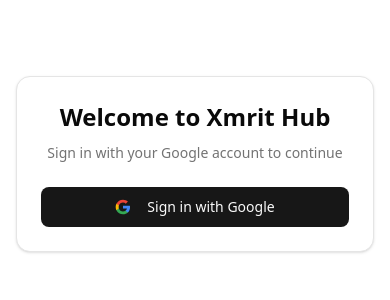
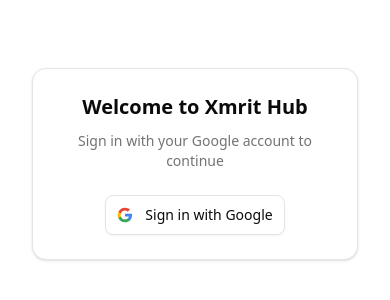
Before and after one commit to Ecommerce-Enablers-Pte-Ltd/xmrit-hub, a Next.js app: page /auth/signin in a window 390 px wide. Shown: the part 258-558 px from the top of the page. Built offline with nearby package versions, Linux system fonts and the light colour scheme; no server answers.

Commit message:
style: adjust padding and typography in Home and SignIn components for improved layout and readability

```diff
--- a/src/app/[workspaceId]/components/user-nav.tsx
+++ b/src/app/[workspaceId]/components/user-nav.tsx
@@ -60,11 +60,11 @@
         </DropdownMenuLabel>
         <DropdownMenuSeparator />
         {/* <DropdownMenuItem className="px-3 py-2">
-          <User className="mr-3 h-4 w-4" />
+          <User className="mr-2 h-4 w-4" />
           Profile
         </DropdownMenuItem>
         <DropdownMenuItem className="px-3 py-2">
-          <Settings className="mr-3 h-4 w-4" />
+          <Settings className="mr-2 h-4 w-4" />
           Settings
         </DropdownMenuItem>
         <DropdownMenuSeparator /> */}
@@ -75,7 +75,7 @@
             signOut({ callbackUrl: "/auth/signin" });
           }}
         >
-          <LogOut className="mr-3 h-4 w-4" />
+          <LogOut className="mr-2 h-4 w-4" />
           Log out
         </DropdownMenuItem>
       </DropdownMenuContent>
--- a/src/app/auth/signin/page.tsx
+++ b/src/app/auth/signin/page.tsx
@@ -26,24 +26,25 @@
   };
 
   return (
-    <div className="flex min-h-screen items-center justify-center p-4">
+    <div className="flex  min-h-screen items-center justify-center p-8 md:p-4">
       <Card className="w-full max-w-md">
         <CardHeader className="space-y-1">
-          <CardTitle className="text-2xl font-bold text-center">
+          <CardTitle className="text-xl font-semibold text-center">
             Welcome to Xmrit Hub
           </CardTitle>
           <CardDescription className="text-center">
             Sign in with your Google account to continue
           </CardDescription>
         </CardHeader>
-        <CardContent className="space-y-4">
+        <CardContent className="flex justify-center">
           <Button
             onClick={handleSignIn}
-            className="w-full"
+            variant="outline"
             disabled={isLoading}
             size="lg"
+            className="w-[180px]"
           >
-            <svg className="mr-2 h-5 w-5" viewBox="0 0 24 24">
+            <svg className="mr-1 h-5 w-5" viewBox="0 0 24 24">
               <path
                 d="M22.56 12.25c0-.78-.07-1.53-.2-2.25H12v4.26h5.92c-.26 1.37-1.04 2.53-2.21 3.31v2.77h3.57c2.08-1.92 3.28-4.74 3.28-8.09z"
                 fill="#4285F4"
--- a/src/app/page.tsx
+++ b/src/app/page.tsx
@@ -61,7 +61,7 @@
 
   // Show workspace selector for multiple workspaces
   return (
-    <div className="flex items-center justify-center min-h-screen p-4">
+    <div className="flex items-center justify-center min-h-screen p-8 md:p-4">
       <Card className="w-full max-w-2xl overflow-y-auto max-h-[calc(100vh-16rem)]">
         <CardHeader>
           <CardTitle>Welcome, {session.user.name}!</CardTitle>
```
